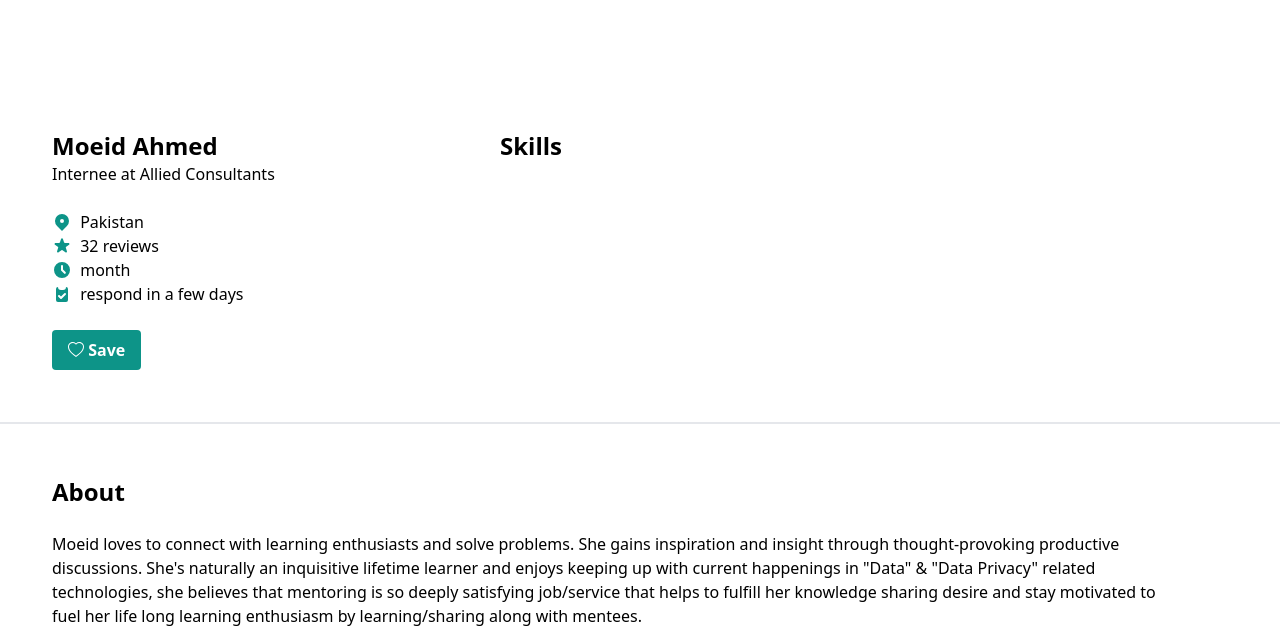
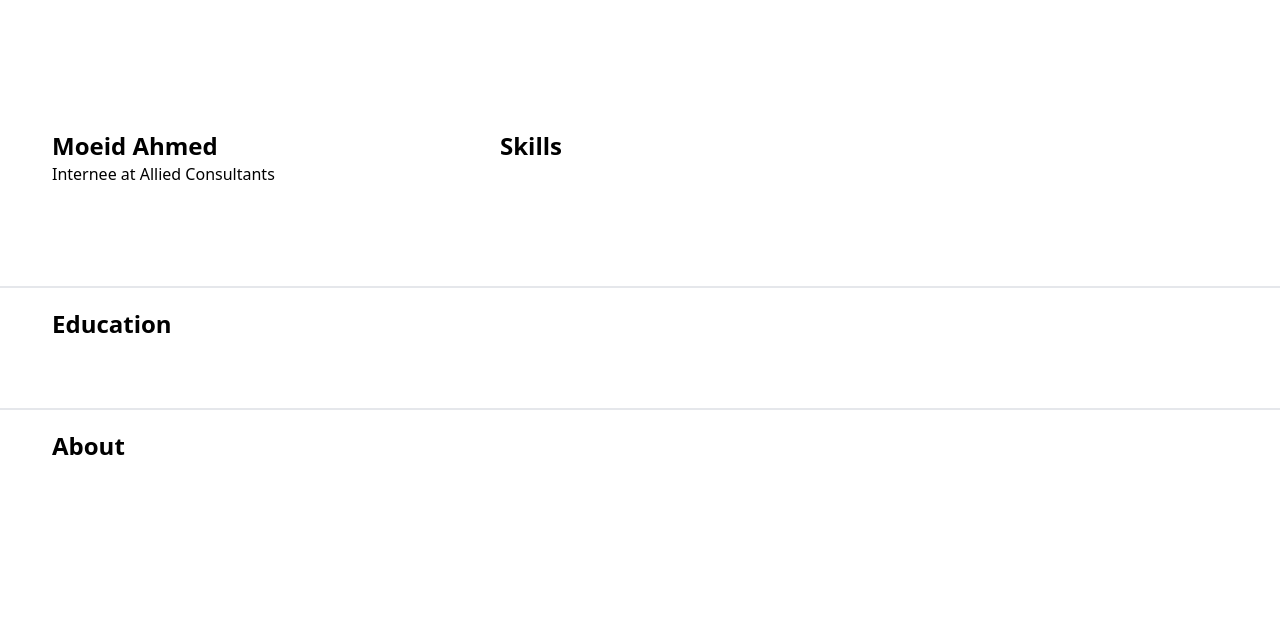
Before and after one commit to moeidahmed/portfolio, a plain HTML site: page index.html in a window 1280 px wide. Shown: the part 258-886 px from the top of the page. Drawn offline with nearby package versions, Linux system fonts and the light colour scheme.

Commit message:
Update index.html

```diff
--- a/index.html
+++ b/index.html
@@ -16,7 +16,7 @@
   }</style>
   <body class="not-italic" onload="userdata()" >
 <!-- Header Part -->
-    <div class="bg-black w-full h-64 mb-20 relative">
+    <div class="bg-blue-900 w-full h-64 mb-20 relative">
       <div id="image"></div>
       <div class="text-zinc-100 bottom-5 left-80 flex absolute">
         <a href="https://www.facebook.com/100693335864904/videos/249545694059602" target="_blank">
@@ -53,32 +53,9 @@
         <p id="description">Internee at Allied Consultants</p>
         <br />
         <p class="flex items-center">
-        <span
-        ><svg class="w-5 h-5 text-teal-600 align-sub mr-1" fill="currentColor" viewBox="0 0 20 20" xmlns="http://www.w3.org/2000/svg"><path fill-rule="evenodd" d="M5.05 4.05a7 7 0 119.9 9.9L10 18.9l-4.95-4.95a7 7 0 010-9.9zM10 11a2 2 0 100-4 2 2 0 000 4z" clip-rule="evenodd"></path></svg>
-        </span
-        >&nbsp;<span id="location">Pakistan</span>
+        <div id="a"></div>
         </p>
-        <p class="flex items-center"><span><svg class="w-5 h-5 text-teal-600 align-sub mr-1" fill="currentColor" viewBox="0 0 20 20" xmlns="http://www.w3.org/2000/svg"><path d="M9.049 2.927c.3-.921 1.603-.921 1.902 0l1.07 3.292a1 1 0 00.95.69h3.462c.969 0 1.371 1.24.588 1.81l-2.8 2.034a1 1 0 00-.364 1.118l1.07 3.292c.3.921-.755 1.688-1.54 1.118l-2.8-2.034a1 1 0 00-1.175 0l-2.8 2.034c-.784.57-1.838-.197-1.539-1.118l1.07-3.292a1 1 0 00-.364-1.118L2.98 8.72c-.783-.57-.38-1.81.588-1.81h3.461a1 1 0 00.951-.69l1.07-3.292z"></path></svg></span>&nbsp;<span id="views">32 reviews</span> </a></li>
-        <p class="flex items-center"><span><svg class="w-5 h-5 text-teal-600 align-sub mr-1" fill="currentColor" viewBox="0 0 20 20" xmlns="http://www.w3.org/2000/svg"><path fill-rule="evenodd" d="M10 18a8 8 0 100-16 8 8 0 000 16zm1-12a1 1 0 10-2 0v4a1 1 0 00.293.707l2.828 2.829a1 1 0 101.415-1.415L11 9.586V6z" clip-rule="evenodd"></path></svg></span>&nbsp; <span id="active">month</span> </p>
-        <p class="flex items-center"><span><svg class="w-5 h-5 text-teal-600 align-sub mr-1" fill="currentColor" viewBox="0 0 20 20" xmlns="http://www.w3.org/2000/svg"><path fill-rule="evenodd" d="M4 5a2 2 0 012-2 3 3 0 003 3h2a3 3 0 003-3 2 2 0 012 2v11a2 2 0 01-2 2H6a2 2 0 01-2-2V5zm9.707 5.707a1 1 0 00-1.414-1.414L9 12.586l-1.293-1.293a1 1 0 00-1.414 1.414l2 2a1 1 0 001.414 0l4-4z"></path></svg></span>&nbsp;<span id="respond">respond in a few days</span></p>
         <br />
-        <button
-        class="bg-teal-600 hover:bg-teal-700 text-white font-bold py-2 px-4 rounded flex items-center"
-        >
-        <svg
-        xmlns="http://www.w3.org/2000/svg"
-        width="16"
-        height="16"
-        fill="currentColor"
-        class="bi bi-heart"
-        viewBox="0 0 16 16"
-        >
-        <path
-        d="m8 2.748-.717-.737C5.6.281 2.514.878 1.4 3.053c-.523 1.023-.641 2.5.314 4.385.92 1.815 2.834 3.989 6.286 6.357 3.452-2.368 5.365-4.542 6.286-6.357.955-1.886.838-3.362.314-4.385C13.486.878 10.4.28 8.717 2.01L8 2.748zM8 15C-7.333 4.868 3.279-3.04 7.824 1.143c.06.055.119.112.176.171a3.12 3.12 0 0 1 .176-.17C12.72-3.042 23.333 4.867 8 15z"
-        />
-        </svg>
-        &nbsp;Save
-        </button>
       </div>
 
       <!-- skills -->
@@ -95,19 +72,23 @@
       <!--Border-->
       <div class="border w-1/1"></div>
 
+
+<!-- Education -->
+<div id="about-section" class="ml-8 p-5 w-9/12">
+  <h3 class="text-2xl"><b>Education</b></h3>
+  <br />
+  <p id="edu"></p><br />
+  </div>
+
+   <!--Border-->
+      <div class="border w-1/1"></div>
+
       <!-- About -->
-      <div id="about-section" class="m-8 p-5 w-2/4">
+      <div id="about-section" class="ml-8 p-5 w-2/4">
       <h3 class="text-2xl"><b>About</b></h3>
       <br />
       <p id="about">
-        Moeid loves to connect with learning enthusiasts and solve problems. She
-        gains inspiration and insight through thought-provoking productive
-        discussions. She's naturally an inquisitive lifetime learner and enjoys
-        keeping up with current happenings in "Data" & "Data Privacy" related
-        technologies, she believes that mentoring is so deeply satisfying
-        job/service that helps to fulfill her knowledge sharing desire and stay
-        motivated to fuel her life long learning enthusiasm by learning/sharing
-        along with mentees.
+
       </p> <br />
       </div>
 
@@ -139,10 +120,10 @@
         </svg>7 days free trial! cancel anytime</p>
       <br />
       <button
-        class="bg-teal-600 hover:bg-teal-700 text-white font-bold py-2 px-4 rounded w-full">
-        <b>Apply Now</b>
+        class="bg-blue-700 hover:bg-lue-900 text-white font-bold py-2 px-4 rounded w-full">
+        <b>CONTACT 0324-4798500</b>
       </button>
-      <p class="mt-2">Look in this price now!</p>
+
     </div>
 
     <script src="script.js"></script>
```
